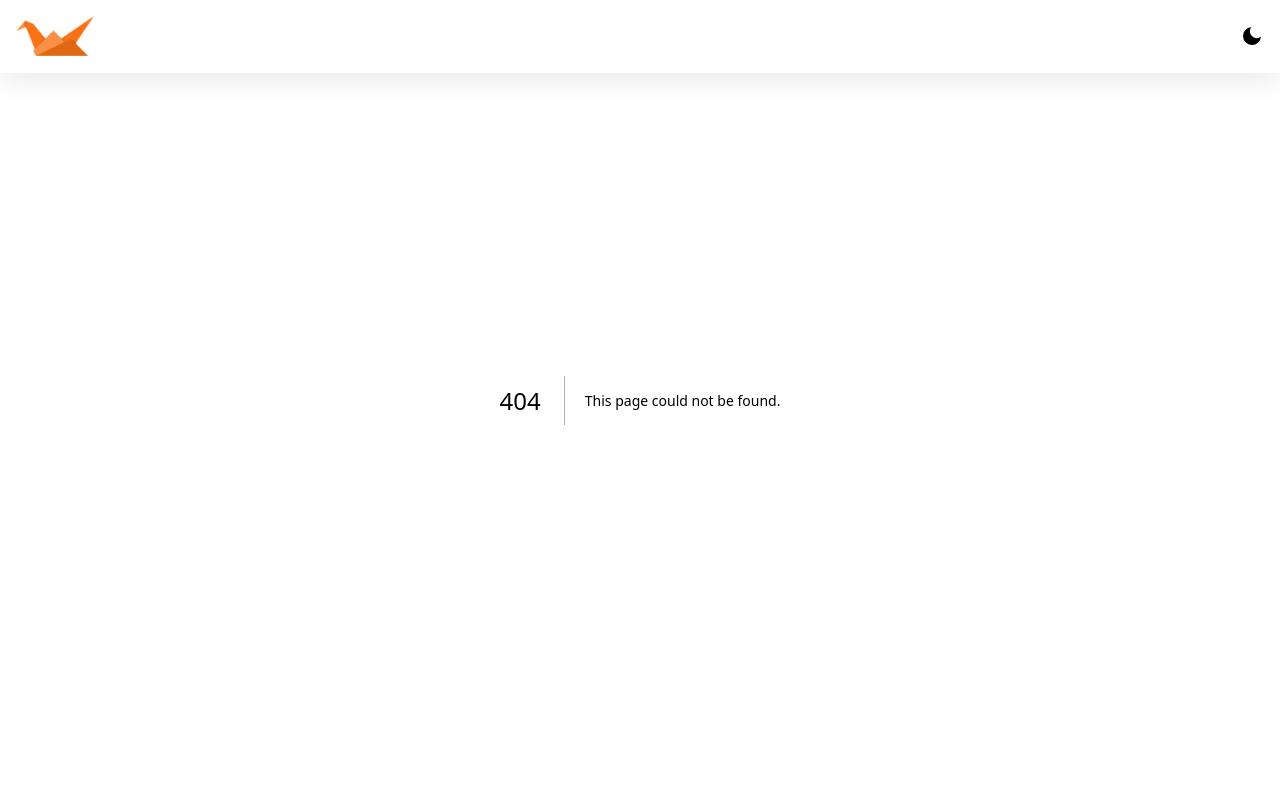
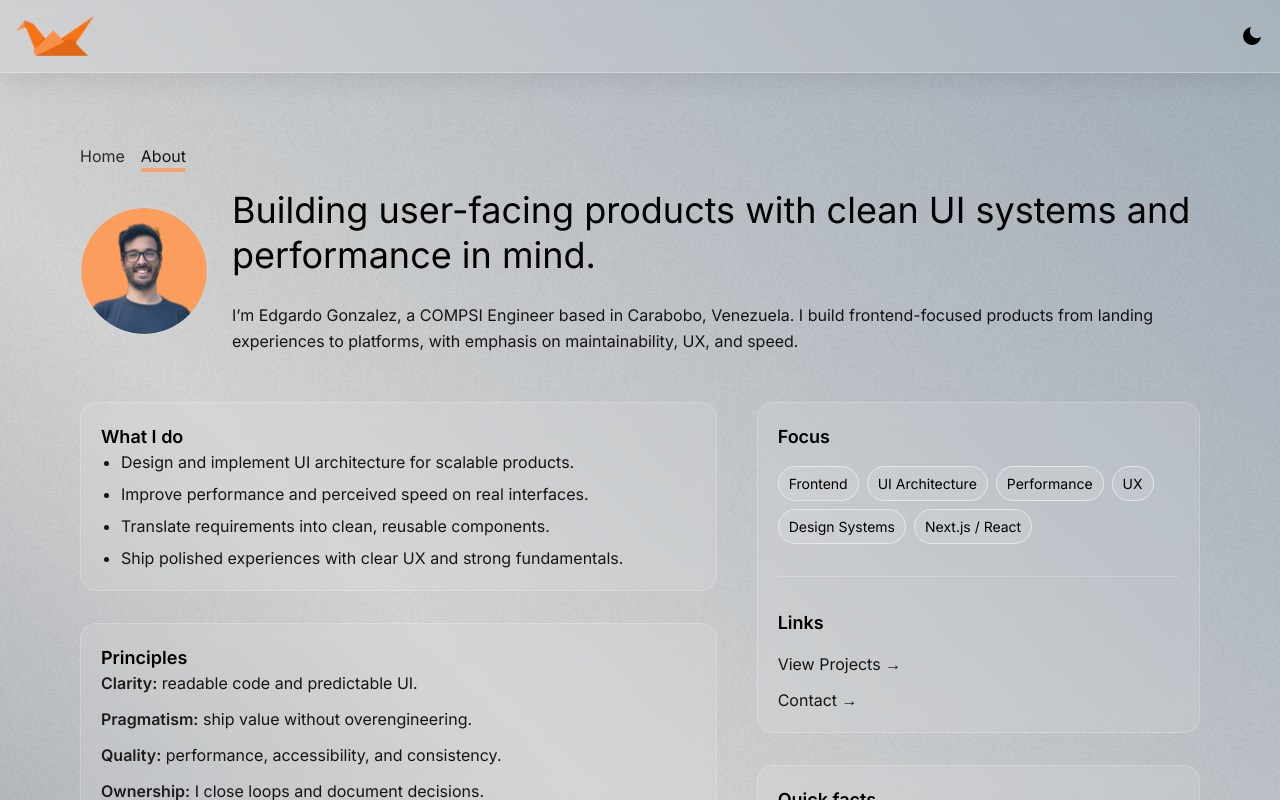
Before and after one commit to maliceedg/portfolio, a Next.js app: page /about in a window 1280 px wide. Before the commit this address had no page. Built offline with nearby package versions, Linux system fonts and the light colour scheme; a web font is replaced by a local one.

Commit message:
add new about screen

```diff
--- /dev/null
+++ b/app/about/page.tsx
@@ -0,0 +1,155 @@
+import Link from "next/link";
+import styles from "../styles/about.module.css";
+import { inter } from "../ui/fonts";
+
+export default function AboutPage() {
+  return (
+    <main className={styles.container}>
+      <div className="container mx-auto max-w-6xl md:mt-32 mt-16 lg:p-4 md:p-3 p-5">
+        <header className="w-full">
+          <div className="flex gap-4 mb-4">
+            <Link href="/projects" className="opacity-80">
+              Home
+            </Link>
+            <p className="opacity-90">
+              About
+              <div className={styles.kickerLine} />
+            </p>
+          </div>
+
+          <div className="flex flexwrap gap-6 items-center">
+            <img src="/profile-pic.png" alt="Profile" className="w-32 h-32 border border-white/15 rounded-full" />
+
+            <div>
+              <h1 className="text-4xl leading-tight">
+                Building user-facing products with clean UI systems and
+                performance in mind.
+              </h1>
+
+              <p
+                className={`${inter.className} mt-6 leading-relaxed opacity-90`}
+              >
+                I’m Edgardo Gonzalez, a COMPSI Engineer based in Carabobo,
+                Venezuela. I build frontend-focused products from landing
+                experiences to platforms, with emphasis on maintainability, UX,
+                and speed.
+              </p>
+            </div>
+          </div>
+        </header>
+
+        <div className="grid grid-cols-1 lg:grid-cols-12 gap-10 mt-12">
+          {/* Left */}
+          <section className="lg:col-span-7 min-w-0">
+            <div className={styles.card}>
+              <h2 className={styles.h2}>What I do</h2>
+              <ul className="list-disc pl-5 space-y-2 opacity-90">
+                <li>
+                  Design and implement UI architecture for scalable products.
+                </li>
+                <li>
+                  Improve performance and perceived speed on real interfaces.
+                </li>
+                <li>Translate requirements into clean, reusable components.</li>
+                <li>
+                  Ship polished experiences with clear UX and strong
+                  fundamentals.
+                </li>
+              </ul>
+            </div>
+
+            <div className={`${styles.card} mt-8`}>
+              <h2 className={styles.h2}>Principles</h2>
+              <ul className="space-y-3 opacity-90">
+                <li>
+                  <span className={styles.bulletLabel}>Clarity:</span> readable
+                  code and predictable UI.
+                </li>
+                <li>
+                  <span className={styles.bulletLabel}>Pragmatism:</span> ship
+                  value without overengineering.
+                </li>
+                <li>
+                  <span className={styles.bulletLabel}>Quality:</span>{" "}
+                  performance, accessibility, and consistency.
+                </li>
+                <li>
+                  <span className={styles.bulletLabel}>Ownership:</span> I close
+                  loops and document decisions.
+                </li>
+              </ul>
+            </div>
+          </section>
+
+          {/* Right */}
+          <aside className="lg:col-span-5 min-w-0">
+            <div className={styles.card}>
+              <h2 className={styles.h2}>Focus</h2>
+              <div className="flex flex-wrap gap-2 mt-4">
+                {[
+                  "Frontend",
+                  "UI Architecture",
+                  "Performance",
+                  "UX",
+                  "Design Systems",
+                  "Next.js / React",
+                ].map((tag) => (
+                  <span key={tag} className={styles.chip}>
+                    {tag}
+                  </span>
+                ))}
+              </div>
+
+              <div className="h-px w-full my-8 opacity-20 bg-white" />
+
+              <h2 className={styles.h2}>Links</h2>
+              <div className="flex flex-col gap-3 mt-4">
+                <Link href="/projects" className={styles.link}>
+                  View Projects →
+                </Link>
+                <Link href="/contact" className={styles.link}>
+                  Contact →
+                </Link>
+                {/* Si tienes CV, habilítalo */}
+                {/* <a href="/resume.pdf" className={styles.link} target="_blank" rel="noreferrer">Resume →</a> */}
+              </div>
+            </div>
+
+            <div className={`${styles.card} mt-8`}>
+              <h2 className={styles.h2}>Quick facts</h2>
+              <ul className="mt-4 space-y-2 opacity-90">
+                <li>Location: Carabobo, VE</li>
+                <li>Experience: 7+ years</li>
+                <li>Work style: async-friendly, structured delivery</li>
+              </ul>
+            </div>
+          </aside>
+        </div>
+
+        <footer className="mt-14">
+          <div className={styles.cta}>
+            <div className="max-w-3xl">
+              <h2 className="text-2xl font-semibold">
+                Let’s build something solid.
+              </h2>
+              <p
+                className={`${inter.className} mt-3 opacity-90 leading-relaxed`}
+              >
+                If you want to discuss a project, collaboration, or a role, feel
+                free to reach out.
+              </p>
+              <div className="mt-6 flex flex-wrap gap-3">
+                <Link href="/projects" className={styles.primaryBtn}>
+                  See Projects
+                </Link>
+                <Link href="https://www.linkedin.com/in/maliceedg/" className={styles.secondaryBtn}>
+                  Contact
+                </Link>
+              </div>
+            </div>
+          </div>
+        </footer>
+      </div>
+    </main>
+  );
+}
--- a/app/page.tsx
+++ b/app/page.tsx
@@ -37,7 +37,11 @@ export default function Home() {
                     See My Projects
                 </Link>
 
-                <Link href="/#contact" className={styles.secondaryButton}>
+                <Link href="/about" className={styles.secondaryButton}>
+                  About
+                </Link>
+
+                <Link href="https://www.linkedin.com/in/maliceedg/" className={styles.secondaryButton}>
                   Contact
                 </Link>
               </motion.div>
--- /dev/null
+++ b/app/styles/about.module.css
@@ -0,0 +1,111 @@
+.container {
+  min-height: auto;
+  color: var(--text-color);
+  background-size: 200% 200%;
+  animation: gradientAnimation 15s ease infinite;
+}
+
+.container::before {
+  content: "";
+  position: absolute;
+  top: 0;
+  left: 0;
+  width: 100%;
+  height: auto;
+  min-height: 100%;
+  background: var(--noise);
+  background-repeat: repeat;
+  background-size: auto;
+  z-index: -1;
+}
+
+.container::after {
+  content: "";
+  position: absolute;
+  top: 0;
+  left: 0;
+  width: 100%;
+  height: auto;
+  min-height: 100%;
+  background: var(--gradient);
+  background-size: 200% 200%;
+  z-index: -2;
+}
+
+/* Card estilo consistente con tu estética glass */
+.card {
+  background: var(--card-bg);
+  border: 1px solid rgba(255, 255, 255, 0.2);
+  border-radius: 16px;
+  padding: 20px;
+  backdrop-filter: blur(10px);
+}
+
+.kickerLine {
+  width: auto;
+  height: 4px;
+  border-radius: 9999px;
+  background: rgba(251, 157, 92, 0.95);
+}
+
+.h2 {
+  font-size: 1.125rem;
+  font-weight: 600;
+}
+
+.chip {
+  padding: 6px 10px;
+  border-radius: 999px;
+  font-size: 0.875rem;
+  background: var(--chip-bg);
+  border: 1px solid var(--chip-border);
+}
+
+.link {
+  opacity: 0.9;
+  text-decoration: none;
+}
+
+.link:hover {
+  opacity: 1;
+  text-decoration: underline;
+}
+
+.bulletLabel {
+  font-weight: 600;
+  opacity: 0.95;
+}
+
+.cta {
+  border-radius: 20px;
+  padding: 24px;
+  background: rgba(255, 255, 255, 0.06);
+  border: 1px solid rgba(255, 255, 255, 0.2);
+  backdrop-filter: blur(10px);
+}
+
+.primaryBtn {
+  padding: 10px 16px;
+  border-radius: 12px;
+  background: var(--btn-primary-bg);
+  color: var(--btn-primary-text);
+  font-weight: 600;
+  text-decoration: none;
+  box-shadow: 0 10px 30px rgba(245, 158, 11, 0.18);
+}
+
+.primaryBtn:hover {
+  filter: brightness(1.03);
+}
+
+.secondaryBtn {
+  padding: 10px 16px;
+  border-radius: 12px;
+  border: 1px solid var(--btn-secondary-border);
+  color: var(--text-color);
+  text-decoration: none;
+}
+
+.secondaryBtn:hover {
+  background: rgba(245, 158, 11, 0.08);
+}
```
